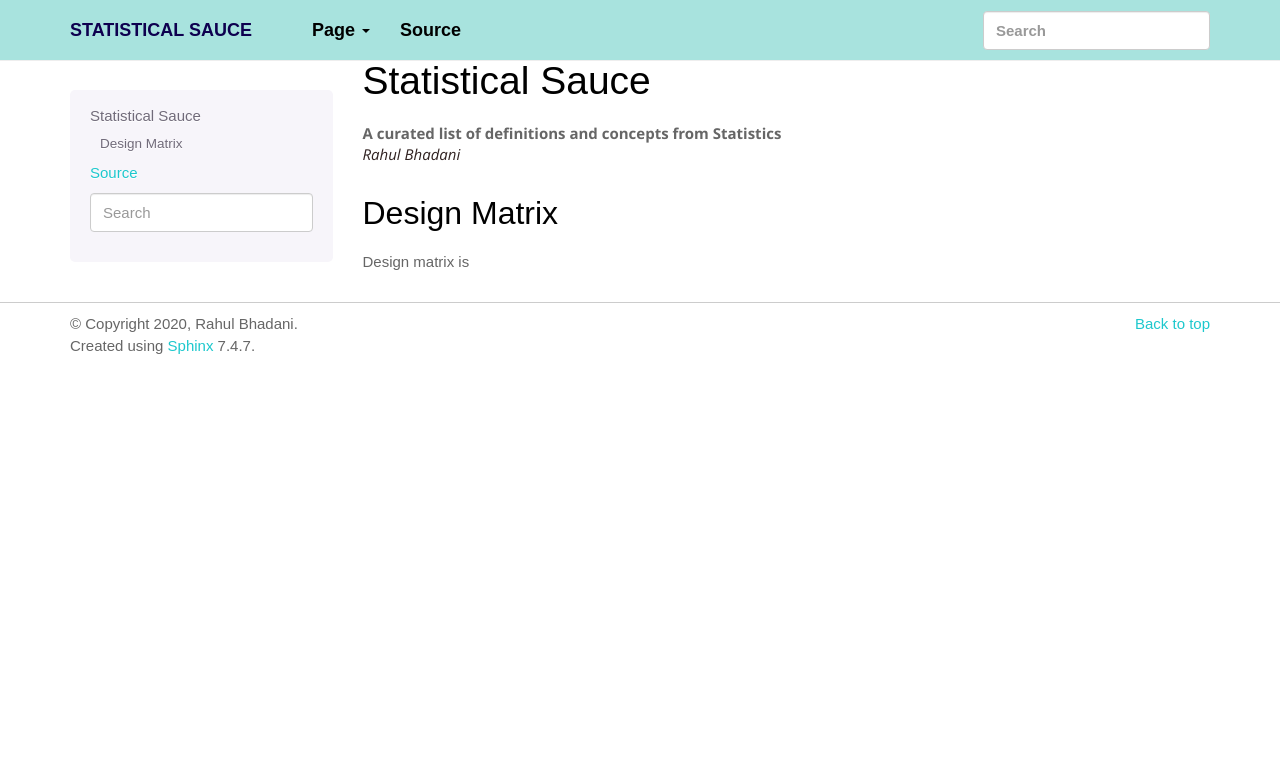
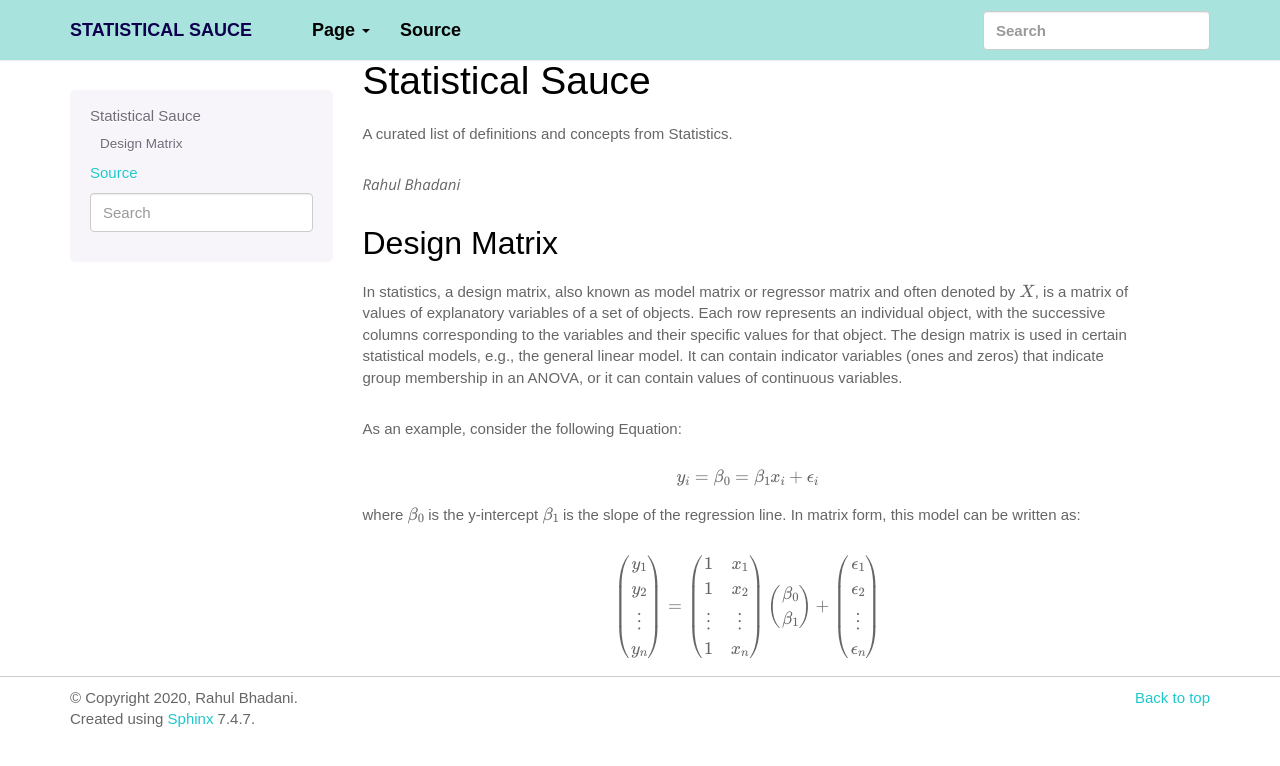
Before and after one commit to rahulbhadani/Statistical-Sauce, a Sphinx documentation site: the page built from docs/source/index.rst, in a window 1280 px wide. Shown: the top 766 px of the page. Built offline with Sphinx 7.4.7, drawn with Linux system fonts in a browser that asks for light colours; nearby versions of some CDN libraries; some web fonts are replaced; library files that are not in the unit come from our copies.

```diff
--- a/docs/source/conf.py
+++ b/docs/source/conf.py
@@ -17,6 +17,8 @@ sys.setrecursionlimit(1500)
 HERE = Path(__file__).parent
 sys.path[:0] = [str(HERE.parent), str(HERE / 'extensions')]
 import sphinx_bootstrap_theme
+from recommonmark.parser import CommonMarkParser
+
 
 def setup(app):
     app.add_stylesheet("style.css") # also can be a full URL
@@ -36,7 +38,14 @@ def setup(app):
     app.add_javascript("validate.js")
     app.add_javascript("venobox.js")
     app.add_javascript("wow.min.js")
-
+    app.add_config_value('markdown_parser_config', {
+        'auto_toc_tree_section': 'Content',
+        'enable_auto_doc_ref': True,
+        'enable_auto_toc_tree': True,
+        'enable_eval_rst': True,
+        'enable_inline_math': True,
+        'enable_math': True,
+    }, True)
 
 # -- Project information -----------------------------------------------------
 
@@ -54,7 +63,7 @@ release = '1.0'
 # ones.
 extensions = [ 'sphinx.ext.autodoc', 'sphinx.ext.intersphinx', 'sphinx.ext.doctest', 'sphinx.ext.todo', 'sphinx.ext.coverage',
     'sphinx.ext.mathjax', 'sphinx.ext.ifconfig', 'sphinx.ext.viewcode', 'sphinx.ext.napoleon', 'sphinx.ext.autosummary', 'sphinx_autodoc_typehints',  # needs to be after napoleon
-    'sphinx_rtd_theme', 'recommonmark' ]
+    'sphinx_rtd_theme', 'recommonmark']
 
 # Add any paths that contain templates here, relative to this directory.
 templates_path = ['_templates']
@@ -65,7 +74,11 @@ templates_path = ['_templates']
 exclude_patterns = ['_build', 'Thumbs.db', '.DS_Store']
 
 # source_suffix = ['.rst', '.md']
-source_suffix = '.md'
+source_suffix = '.rst'
+
+# The master toctree document.
+master_doc = 'index'
+
 
 # The name of the Pygments (syntax highlighting) style to use.
 pygments_style = 'sphinx'
@@ -152,3 +165,32 @@ html_theme_options = {
 # relative to this directory. They are copied after the builtin static files,
 # so a file named "default.css" will overwrite the builtin "default.css".
 html_static_path = ['_static']
+
+
+# -- Options for LaTeX output ---------------------------------------------
+
+latex_elements = {
+    # The paper size ('letterpaper' or 'a4paper').
+    #
+    # 'papersize': 'letterpaper',
+
+    # The font size ('10pt', '11pt' or '12pt').
+    #
+    # 'pointsize': '10pt',
+
+    # Additional stuff for the LaTeX preamble.
+    #
+    # 'preamble': '',
+
+    # Latex figure (float) alignment
+    #
+    # 'figure_align': 'htbp',
+}
+
+# Grouping the document tree into LaTeX files. List of tuples
+# (source start file, target name, title,
+#  author, documentclass [howto, manual, or own class]).
+latex_documents = [
+    (master_doc, 'statsuace.tex', u'Statistical Sauce',
+     u'Rahul Bhadani', 'manual'),
+]
--- a/docs/source/index.md
+++ /dev/null
@@ -1,8 +0,0 @@
-
-# Statistical Sauce
-
-**A curated list of definitions and concepts from Statistics**<br/><font style='color:#302221'>*Rahul Bhadani*</font>
-
-
-## Design Matrix
-Design matrix is
--- /dev/null
+++ b/docs/source/index.rst
@@ -0,0 +1,42 @@
+
+===================
+Statistical Sauce
+===================
+A curated list of definitions and concepts from Statistics.
+
+*Rahul Bhadani*
+
+
+Design Matrix
+=============
+In statistics, a design matrix, also known as model matrix or regressor matrix and often denoted by :math:`X`, is a matrix of values of explanatory variables of a set of objects. Each row represents an individual object, with the successive columns corresponding to the variables and their specific values for that object. The design matrix is used in certain statistical models, e.g., the general linear model. It can contain indicator variables (ones and zeros) that indicate group membership in an ANOVA, or it can contain values of continuous variables.
+
+As an example, consider the following Equation:
+
+.. math::
+    y_i = \beta_0 = \beta_1 x_i + \epsilon_i
+
+
+where  :math:`\beta_0` is the y-intercept :math:`\beta_1` is the slope of the regression line. In matrix form, this model can be written as:
+
+.. math::
+    \begin {equation}
+    \begin{pmatrix}
+    y_1\\
+    y_2\\
+    \vdots\\
+    y_n
+    \end{pmatrix}
+    =
+    \begin{pmatrix}
+    1 & x_1\\
+    1 & x_2\\
+    \vdots & \vdots\\
+    1 & x_n
+    \end{pmatrix}\begin{pmatrix} \beta_0 \\ \beta_1 \end{pmatrix} + \begin{pmatrix}
+    \epsilon_1\\
+    \epsilon_2\\
+    \vdots\\
+    \epsilon_n
+    \end{pmatrix}
+    \end{equation}
--- a/requirements.txt
+++ b/requirements.txt
@@ -12,3 +12,5 @@ sphinx_rtd_theme
 sphinx_autodoc_typehints
 recommonmark
 pathlib
+sphinx-markdown-parser
+pymdown-extensions
```
